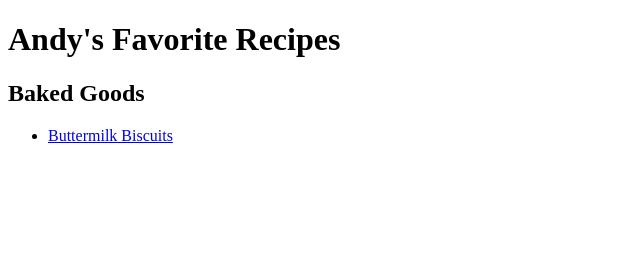
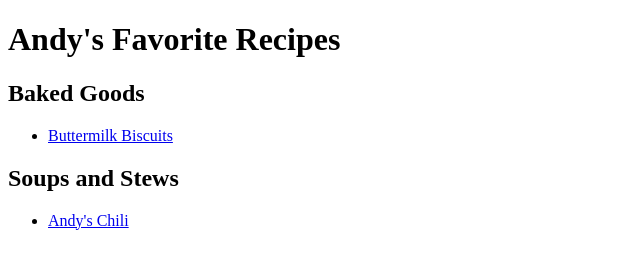
Before and after one commit to ATL822/odin-recipes, a plain HTML site: page index.html in a window 1280 px wide. Shown: the whole page, without its empty margins (0-640 px from the left). Drawn offline with Linux system fonts and the light colour scheme.

Commit message:
Add additional section to homepage

```diff
--- a/index.html
+++ b/index.html
@@ -12,5 +12,9 @@
         <ul>
             <li><a href="./recipes/buttermilk-biscuits.html">Buttermilk Biscuits</a></li>
         </ul>
+        <h2>Soups and Stews</h2>
+        <ul>
+            <li><a href="./recipes/chili.html">Andy's Chili</a></li>
+        </ul>
     </body>
 </html>
```
